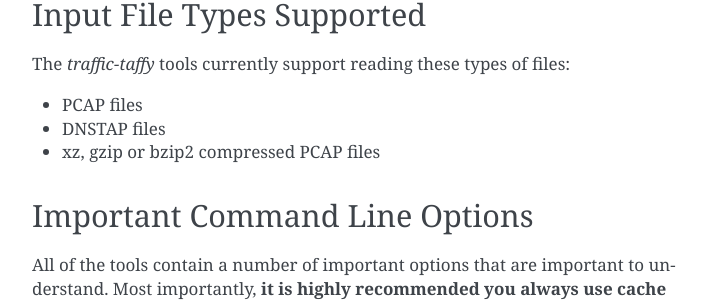
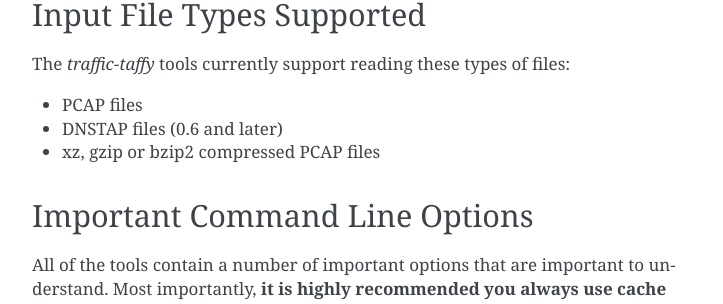
Before and after one commit to traffic-taffy/traffic-taffy, a Sphinx documentation site: the page built from docs/gettingstarted.rst, in a window 1280 px wide and 900 px high, scrolled down 491 px. Shown: the part 143-447 px from the top of the window, without its empty margins (388-1111 px from the left). Built offline with Sphinx 7.4.7, drawn with Linux system fonts in a browser that asks for light colours.

Commit message:
mention 0.6 for dnstap support

```diff
--- a/docs/gettingstarted.rst
+++ b/docs/gettingstarted.rst
@@ -36,7 +36,7 @@
 files:
 
 * PCAP files
-* DNSTAP files
+* DNSTAP files (0.6 and later)
 * xz, gzip or bzip2 compressed PCAP files
 
 Important Command Line Options
```
